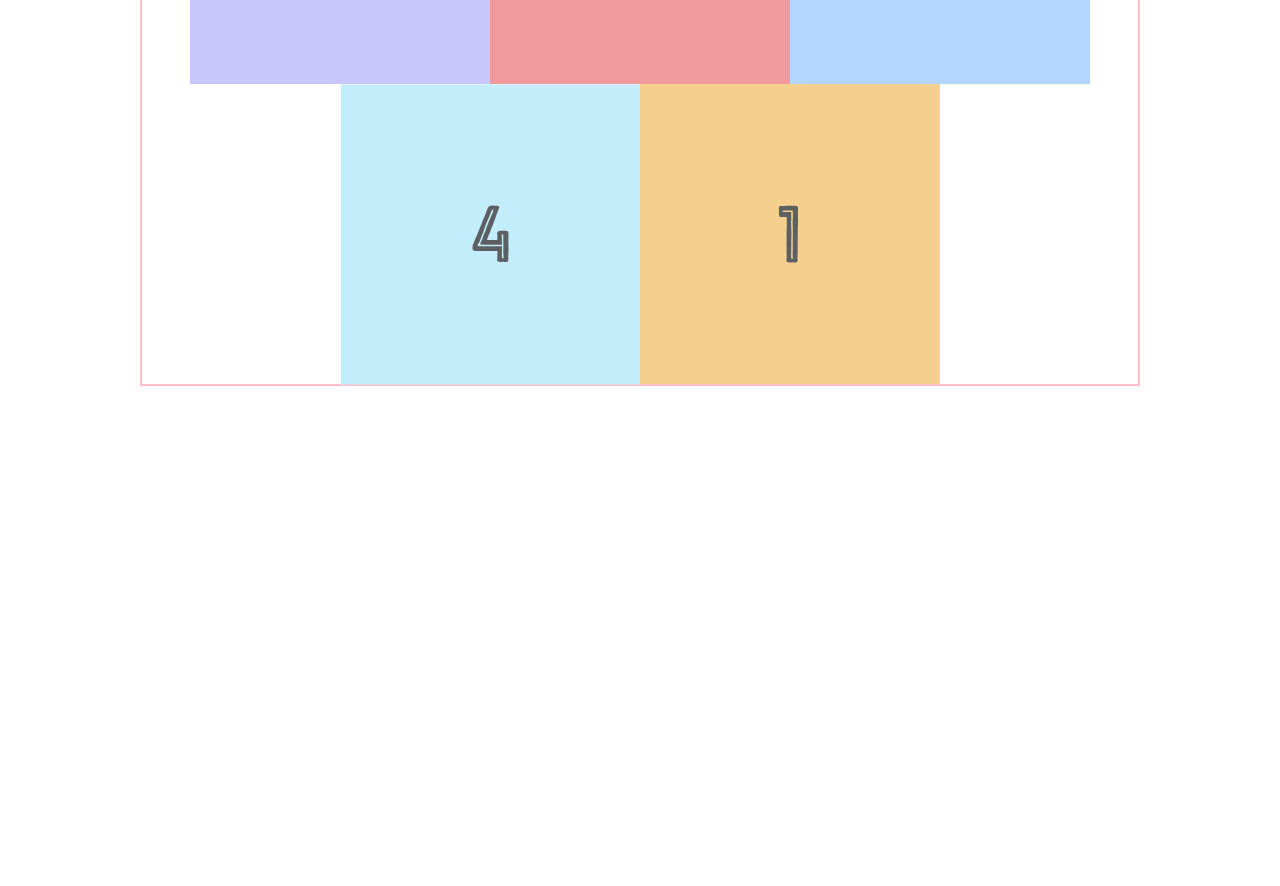
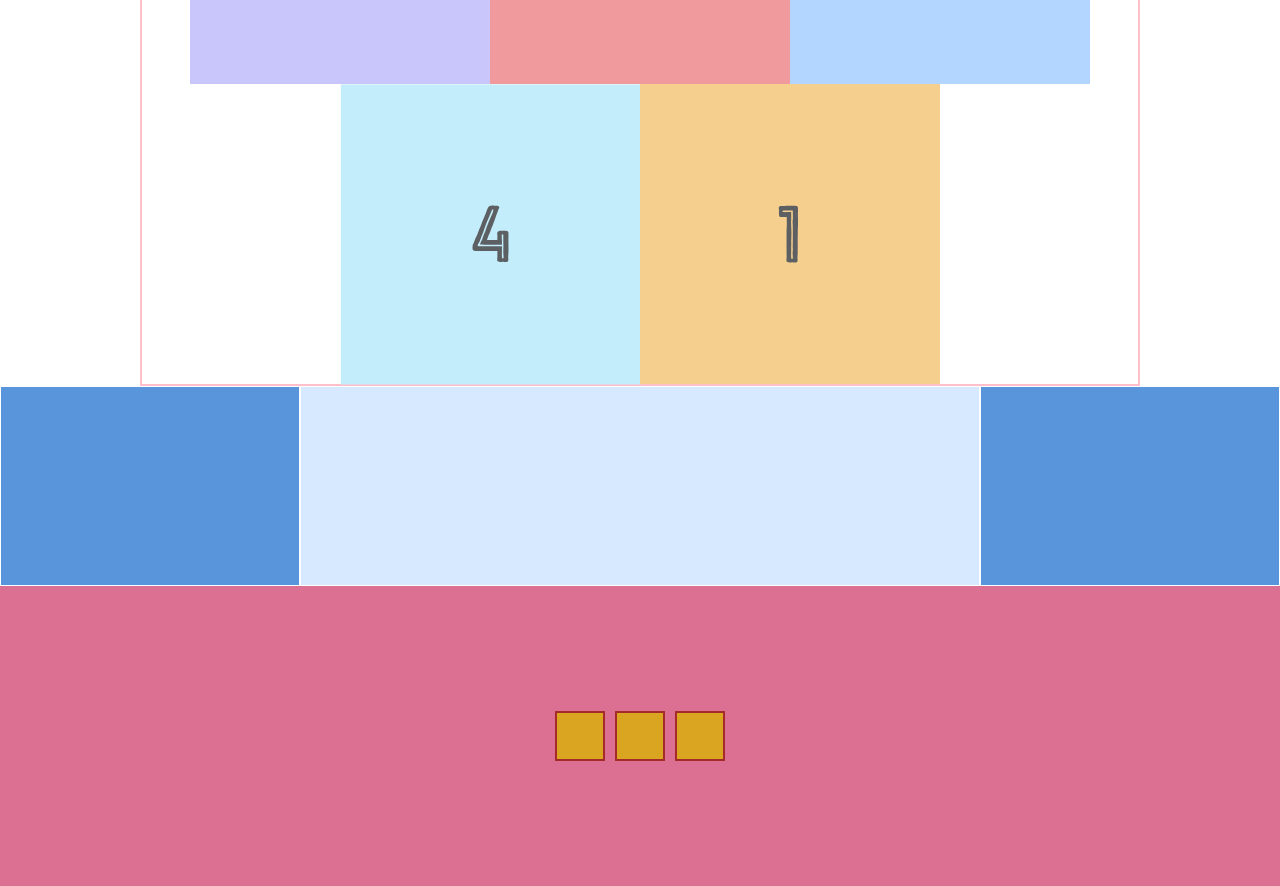
Before and after one commit to ulasuregen/atomFlexBox, a plain HTML site: page index.html in a window 1280 px wide. Shown: the part 578-1464 px from the top of the page. Before the commit the page ends 967 px from the top, so only its background shows below. Drawn offline with Linux system fonts and the light colour scheme.

Commit message:
I've learned motherfucker flex box OWWWWW YEAH

```diff
--- a/index.html
+++ b/index.html
@@ -53,5 +53,12 @@
             <div class = "footer-item footer-two"></div>
             <div class = "footer-item footer-three"></div>
         </div>
+
+
+        <div class="gap-container">
+            <div class = "gap-item"></div>
+            <div class = "gap-item"></div>
+            <div class = "gap-item"></div>
+        </div>
     </body>
 </html>
--- a/styles/style.css
+++ b/styles/style.css
@@ -83,3 +83,39 @@
 .last-item{
     order: -1;
 }
+
+.footer{
+    display: flex;
+    justify-content: space-between;
+}
+
+.footer-item{
+    border: 1px solid #fff;
+    background-color: #D6E9FE;
+    height: 200px;
+    flex: 1;
+}
+
+
+.footer-one,
+.footer-three{
+    flex: initial;
+    width: 300px;
+    background-color: #5995DA;
+}
+
+.gap-container{
+    height: 300px;
+    background-color: palevioletred;
+    display: flex;
+    align-items: center;
+    justify-content: center;
+    gap: 10px;
+}
+
+.gap-item{
+    height: 50px;
+    width: 50px;
+    background-color: goldenrod;
+    border: 2px solid brown;
+}
```
